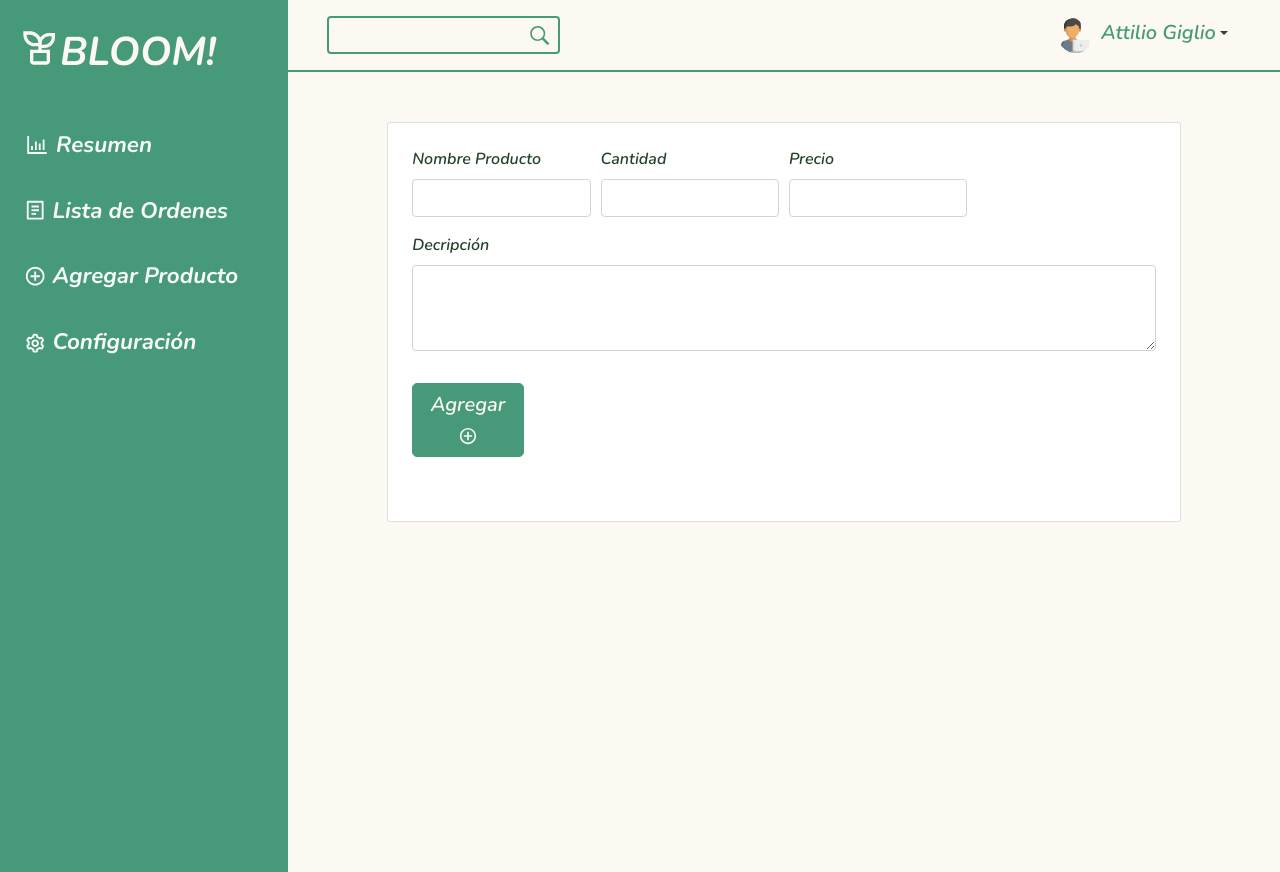
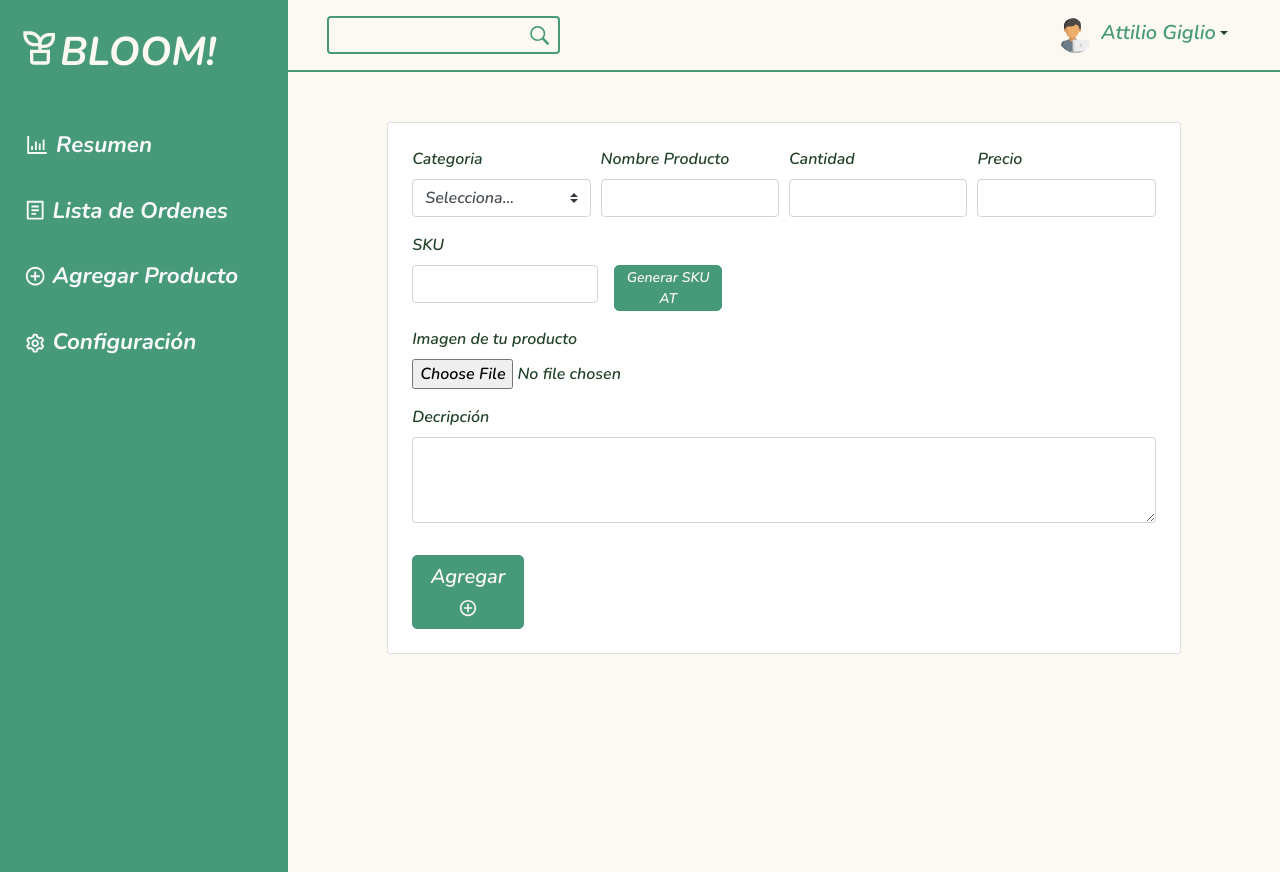
Before and after one commit to AttilioGiglio/Bloom_Marketplace, a React (Create React App) app: page /add_product_business/0 in a window 1280 px wide. Built offline with nearby package versions, Linux system fonts and the light colour scheme; no server answers; sample sign-in values are in the browser's storage.

Commit message:
adding new inputs to form_add_product to get more functionalities

```diff
--- a/src/business_views/account/components/form_add_product.js
+++ b/src/business_views/account/components/form_add_product.js
@@ -4,35 +4,39 @@ import { Context } from '../../../store/context';
 import AlertContext from '../../../context/alert/alert_context';
 import '../../../client_views/alert.scss'
 import { useParams } from 'react-router-dom';
+import { v4 as uuidv4 } from 'uuid';
 
 const FormAddProduct = () => {
 
     const {id} = useParams()
     console.log(id)
-    const { actions } = useContext(Context)
+    const { store, actions } = useContext(Context)
 
     const { alert, showAlert } = useContext(AlertContext);
 
     const [product, setProduct] = useState({
+        sku_id:'',
         name: '',
         quantity: '',
         price: '',
         description: '',
-        // img: '',
+        category:'',
+        img: '',
     })
 
-    const { name, quantity, price, description } = product
+    const { sku_id, name, quantity, price, description, category, img } = product
 
     const onChange = (e) => {
         let value = e.target.value;
         setProduct({ ...product, [e.target.name]: value })
     }
 
+    // const names = store.productlist.map(i => i.name == name ? i.name : name)
 
     const addProduct = (e) => {
         e.preventDefault();
         // validacion de campos vacios
-        if (name.trim() === '' || quantity.trim() === '' || price.trim() === '' || description.trim() === '') {
+        if (sku_id.trim() === '' || name.trim() === '' || quantity.trim() === '' || price.trim() === '' || description.trim() === '' || category.trim() === '') {
             showAlert('Todos los campos son obligatorios', 'alert-error')
         }
         // validacion password min 6 caracteres
@@ -42,24 +46,34 @@ const FormAddProduct = () => {
         }
 
         // pasarlo al action del context
-        actions.createProduct(name, quantity, price, description, id)
+        actions.createProduct(sku_id, name, quantity, price, description, category, id)
 
         setProduct({
+            sku_id:'',
             name: '',
             quantity: '',
             price: '',
             description: '',
+            category:'',
+            img: '',
         })
     }
+
+    const onClick = () => {
+        const id = uuidv4()
+        setProduct({ ...product, ['sku_id']:id})
+    }
+
     return (
         <form
             className='card p-4'
-            style={{ margin: '50px auto 0', width: '80%', minHeight: '50vh' }}
+            style={{ margin: '50px auto 0', width: '80%', minHeight: '45vh' }}
             onSubmit={addProduct}
         >
+        {alert ? (<div className={`alert ${alert.category}`}>{alert.msg}</div>) : null}
             <div className="form-row">
-            {alert ? (<div className={`alert ${alert.category}`}>{alert.msg}</div>) : null}
-                {/* <div className="col-md-3 mb-3">
+
+                <div className="col-md-3 mb-3">
                     <label>Categoria</label>
                     <select
                         className="custom-select"
@@ -68,11 +82,11 @@ const FormAddProduct = () => {
                         value={category}
                         onChange={onChange}
                     >
-                        <option value="selected" disabled>Selecciona</option>
+                        <option  defaultValue={'DEFAULT'}>Selecciona...</option>
                         <option value="indoor">Indoor</option>
                         <option value="outdoor">Outdoor</option>
                     </select>
-                </div> */}
+                </div>
                 <div className="col-md-3 mb-3">
                     <label>Nombre Producto</label>
                     <input
@@ -84,6 +98,7 @@ const FormAddProduct = () => {
                         onChange={onChange}
                     />
                 </div>
+
                 <div className="col-md-3 mb-3">
                     <label>Cantidad</label>
                     <input
@@ -107,7 +122,32 @@ const FormAddProduct = () => {
                         required />
                 </div>
             </div>
+            <div className="col-md-5 p-0 mb-3">
+            <label>SKU</label>
+            <div className='d-flex'>
+                    <input
+                        type="text"
+                        className="form-control"
+                        required
+                        name='sku_id'
+                        value={sku_id}
+                        onChange={onChange}
+                    />
+            <button type="button" className='ml-3' onClick={onClick} style={{ width:'180px', background: '#479A79', border: 'solid 1px #479A79', borderRadius: '5px 5px 5px 5px', color: '#fcf9f3', fontSize: '14px' }} >Generar SKU AT</button>
+                    </div>
+                </div>
             <div className="form-group">
+            <div className="form-group ">
+                <label>Imagen de tu producto</label>
+                <input
+                    type="file"
+                    className="form-control-file"
+                    name='img'
+                    value={img}
+                    onChange={onChange}
+                    required
+                />
+            </div>
                 <label>Decripción</label>
                 <textarea
                     className="form-control"
@@ -118,17 +158,6 @@ const FormAddProduct = () => {
                     onChange={onChange}
                 ></textarea>
             </div>
-            {/* <div className="form-group">
-                <label>Imagen de tu producto</label>
-                <input
-                    type="file"
-                    className="form-control-file"
-                    name='img'
-                    value={img}
-                    onChange={onChange}
-                    required
-                />
-            </div> */}
             <button type="submit" className="btn mt-3" style={{ width: '15%', background: '#479A79', border: 'solid 1px #479A79', borderRadius: '5px 5px 5px 5px', color: '#fcf9f3', fontSize: '20px' }} >Agregar <IoMdAddCircleOutline style={{ color: '#fcf9f3', fontSize: '20px' }} /></button>
         </form>
     )
--- a/src/business_views/account/components/form_profile.js
+++ b/src/business_views/account/components/form_profile.js
@@ -62,7 +62,7 @@ const FormProfile = () => {
 
     return (
         <div>
-            <form onSubmit={onSubmit} className='card p-4' style={{ margin: '50px auto 0', width: '80%', minHeight: '40vh' }}>
+            <form onSubmit={onSubmit} className='card p-4' style={{ margin: '50px auto 0', width: '80%', minHeight: '40vh' }} autoComplete='off'>
                 {alert ? (<div className={`alert ${alert.category}`}>{alert.msg}</div>) : null}
                 <fieldset>
                     <legend>Datos de facturación</legend>
@@ -84,6 +84,7 @@ const FormProfile = () => {
                                 type="text"
                                 className="form-control"
                                 name='business_id'
+                                autoComplete='off'
                                 value={business_id}
                                 onChange={onChange}
                                 required
--- a/src/store/flux.js
+++ b/src/store/flux.js
@@ -71,7 +71,7 @@ const getState = ({ getStore, setStore }) => {
 					.then(data => data);
 			},
 
-			loginClient: async (email, password, role) => {
+			loginClient: async(email, password, role) => {
 				const response = await fetch(API.LOGINCLIENT, {
 					method: 'POST',
 					headers: {
@@ -190,13 +190,15 @@ const getState = ({ getStore, setStore }) => {
 				localStorage.removeItem('authbusiness');
 			},
 
-			createProduct: async (name, quantity, price, description, id_supplier) => {
+			createProduct: async (category, sku_id, name, quantity, price, description, id_supplier) => {
 				const response = await fetch(API.POSTPRODUCT + id_supplier, {
 					method: 'POST',
 					headers: {
 						'Content-Type': 'application/json',
 					},
 					body: JSON.stringify({
+						'category':category,
+						'sku_id':sku_id,
 						'name':name,
 						'quantity':quantity,
 						'price':price,
@@ -272,7 +274,7 @@ const getState = ({ getStore, setStore }) => {
 				setStore({information: res})
 			},
 
-			getSummaryInfoSupplier: async (total, client_id) => {
+			getSummaryInfoSupplier: async(total, client_id) => {
 				const response = await fetch(API.POSTORDER + client_id, {
 					method: 'GET',
 					headers: {
```
